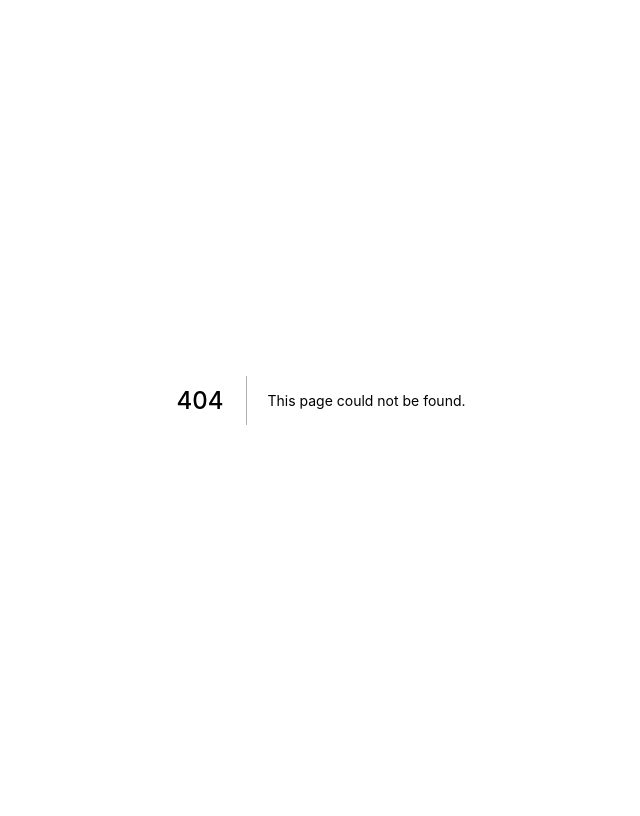
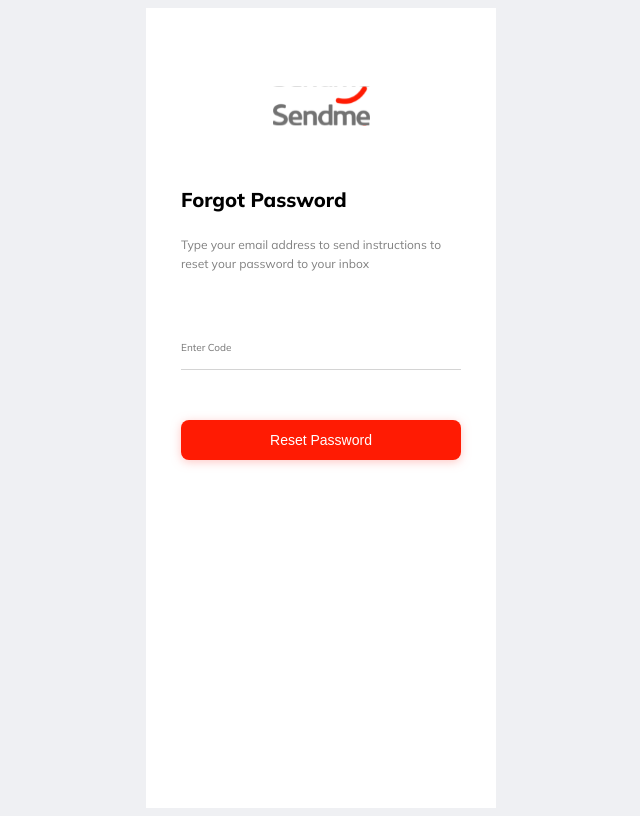
Before and after one commit to iamAbayomi/ful-a, a Next.js app: page /forgot-password in a window 1280 px wide. Before the commit this address had no page. Shown: the whole page, without its empty margins (319-959 px from the left). Built offline with nearby package versions, Linux system fonts and the light colour scheme.

Commit message:
feat: added components to forgot-password

```diff
--- /dev/null
+++ b/pages/forgot-password/index.tsx
@@ -0,0 +1,35 @@
+import Image from 'next/image'
+import logo from '../../assets/images/sendme-primary-logo.svg'
+
+const verification = () => {
+    return (
+        <div>
+           <div className='main'>
+             <div className='image-container'>
+             <link rel="preconnect" href="https://fonts.googleapis.com"/>
+            <link rel="preconnect" href="https://fonts.gstatic.com" crossOrigin="true"/>
+            <link href={`https://fonts.googleapis.com/css2?family=Mulish:ital,wght@0,300;0,400;0,500;0,700;0,800;1,400;1,500&display=swap`} rel="stylesheet"/>
+                   <Image
+                       className='app-logo'
+                       src={logo}
+                       alt="Picture of the author"
+                       width="50"
+                       height="39"
+                       layout="responsive"
+                   />
+               </div>
+               <div className='sub-contents'>
+                   <p className="page-header">Forgot Password</p>
+                   <p className="page-subtitle">Type your email address to send instructions
+                        to reset your password to your inbox
+                    </p>
+
+                   <input className="input-field" type={"text"} placeholder="Enter Code" />
+                   <button className="red-button">Reset Password</button>
+               </div>
+           </div>
+        </div>
+    )
+}
+
+export default verification
```
Also changed, not shown: pages/reset-password/index.tsx (added).
